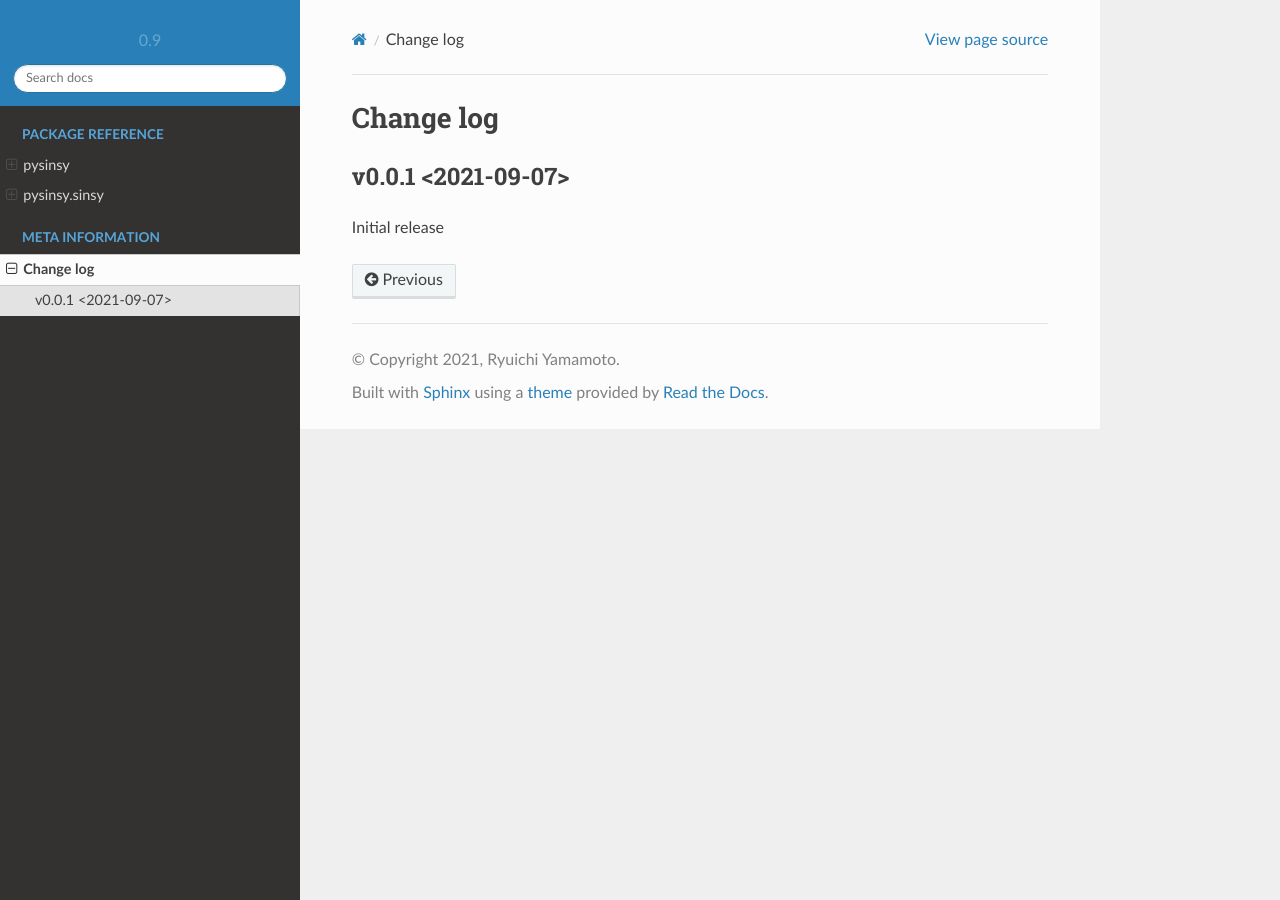
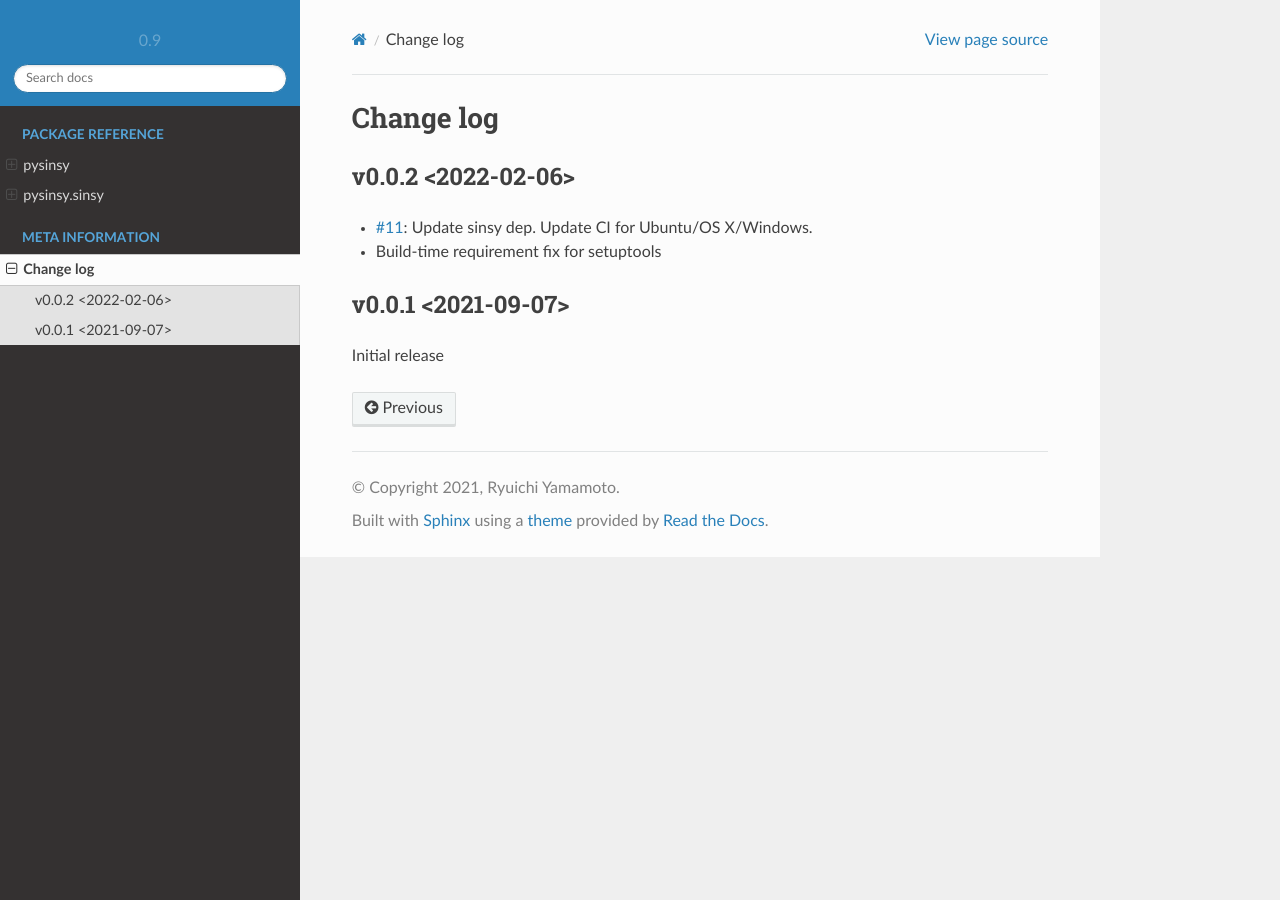
Before and after one commit to r9y9/pysinsy, a Sphinx documentation site: the page built from docs/changelog.rst, in a window 1280 px wide. Built offline with Sphinx 7.4.7 and the Read the Docs theme 2.0.0, drawn with Linux system fonts in a browser that asks for light colours; pages that are not in the unit, such as notebooks, are missing from menus.

Commit message:
Prepare for v0.0.2

```diff
--- a/docs/changelog.rst
+++ b/docs/changelog.rst
@@ -1,7 +1,15 @@
 Change log
 ==========
+
+v0.0.2 <2022-02-06>
+-------------------
+
+* `#11`_: Update sinsy dep. Update CI for Ubuntu/OS X/Windows.
+* Build-time requirement fix for setuptools
 
 v0.0.1 <2021-09-07>
 -------------------
 
 Initial release
+
+.. _#11: https://github.com/r9y9/pysinsy/pull/11
--- a/setup.py
+++ b/setup.py
@@ -12,7 +12,7 @@ from setuptools import Extension, find_packages, setup
 
 platform_is_windows = sys.platform == "win32"
 
-version = "0.0.1"
+version = "0.0.2"
 
 min_cython_ver = "0.21.0"
 try:
```
